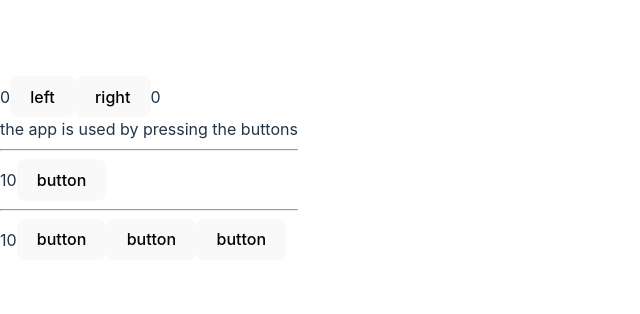
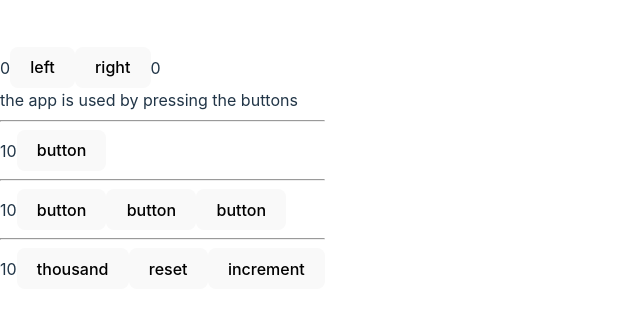
Before and after one commit to Madhusmitamis/03-left-right, a React (Vite) app: page / in a window 1280 px wide. Shown: the part 232-546 px from the top of the page, without its empty margins (0-640 px from the left). Built offline with nearby package versions, Linux system fonts and the light colour scheme; the HTML template or start-up script is replaced by a standard one.

Commit message:
A function that returns a function second phase done.

```diff
--- a/src/App.jsx
+++ b/src/App.jsx
@@ -45,6 +45,11 @@
   const hello = (who) => () => {
     console.log('hello', who)
   }
+  const setToValue = (newValue) => () => {
+    console.log('value now', newValue)  // print the new value to console
+    setValue(newValue)
+  }
+
 
 
   return (
@@ -58,10 +63,18 @@
       {value}
       <button onClick={handleClick}>button</button>
       <hr></hr>
+
       {value}
       <button onClick={hello('world')}>button</button>
       <button onClick={hello('react')}>button</button>
       <button onClick={hello('function')}>button</button>
+      <hr></hr>
+
+      {value}
+      <button onClick={setToValue(1000)}>thousand</button>
+      <button onClick={setToValue(0)}>reset</button>
+      <button onClick={setToValue(value + 1)}>increment</button>
+
     </div>
   )
 }
```
